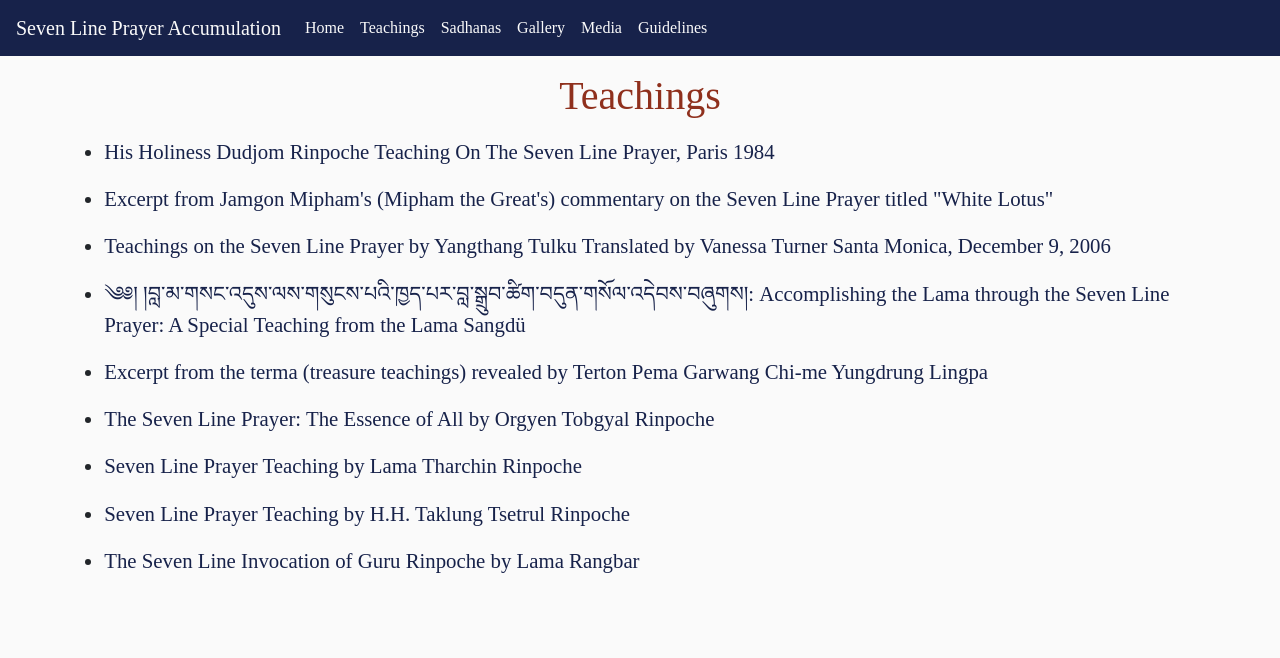
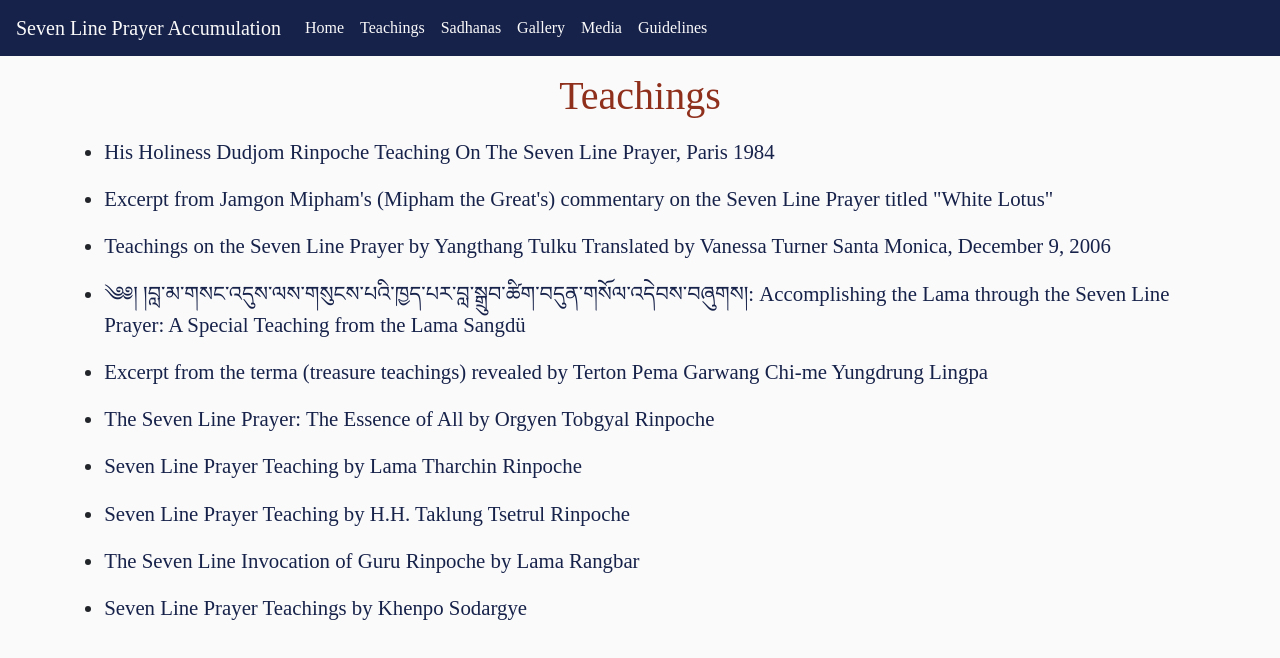
Before and after one commit to christianflorez/seven-line, a React (Create React App) app: page /teachings in a window 1280 px wide. Shown: the top 658 px of the page. Built offline with nearby package versions, Linux system fonts and the light colour scheme; a web font is replaced by a local one.

Commit message:
add missing teachings link

```diff
--- a/src/screens/Teachings/index.js
+++ b/src/screens/Teachings/index.js
@@ -61,6 +61,15 @@
             The Seven Line Invocation of Guru Rinpoche by Lama Rangbar
           </Link>
         </S.TeachingsLink>
+        <S.TeachingsLink>
+          <a
+            href="https://khenposodargye.org/teachings/khenpos-classical-teachings/seven-line-prayer/"
+            target="_blank"
+            rel="noopener noreferrer"
+          >
+            Seven Line Prayer Teachings by Khenpo Sodargye
+          </a>
+        </S.TeachingsLink>
       </Container>
     </>
   );
```
